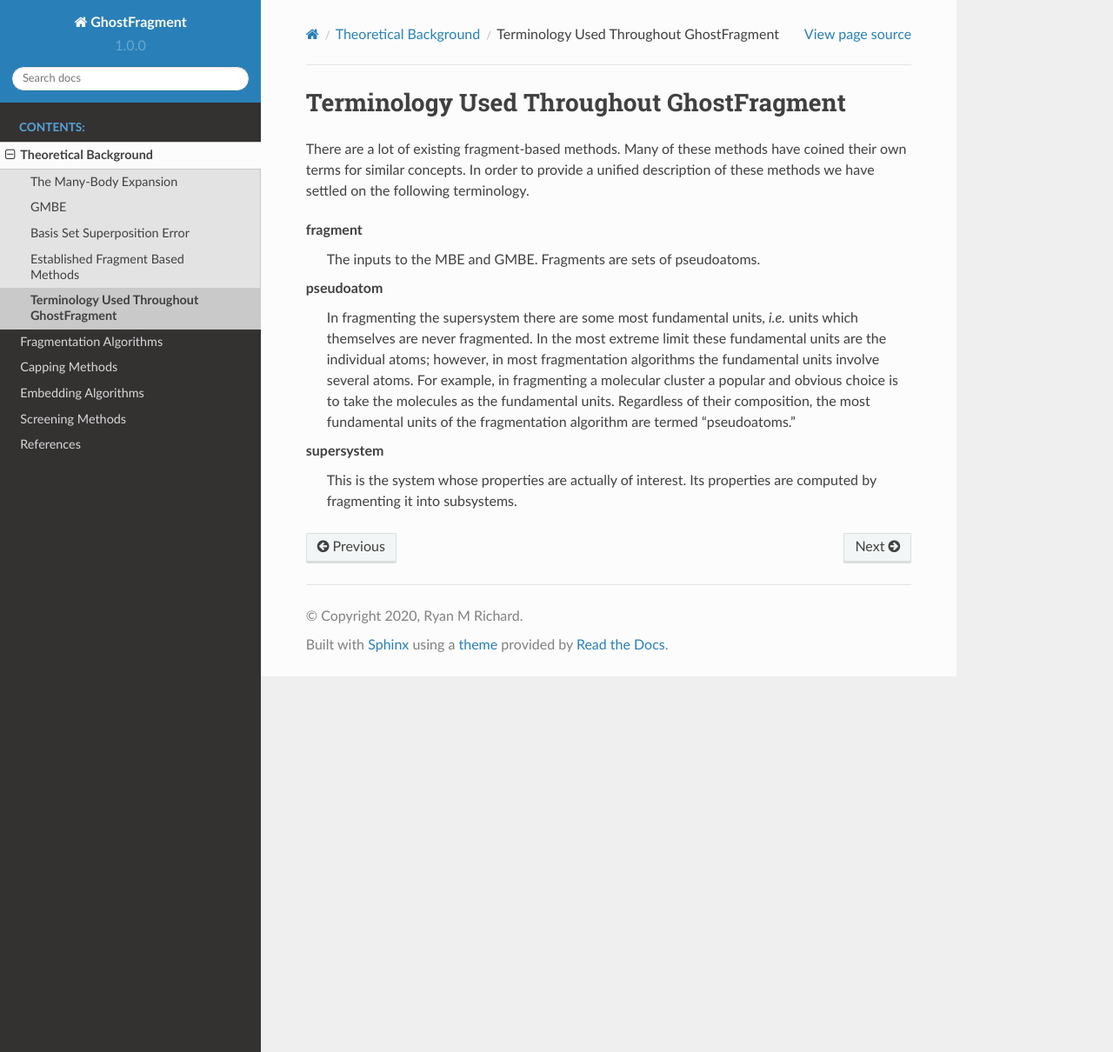
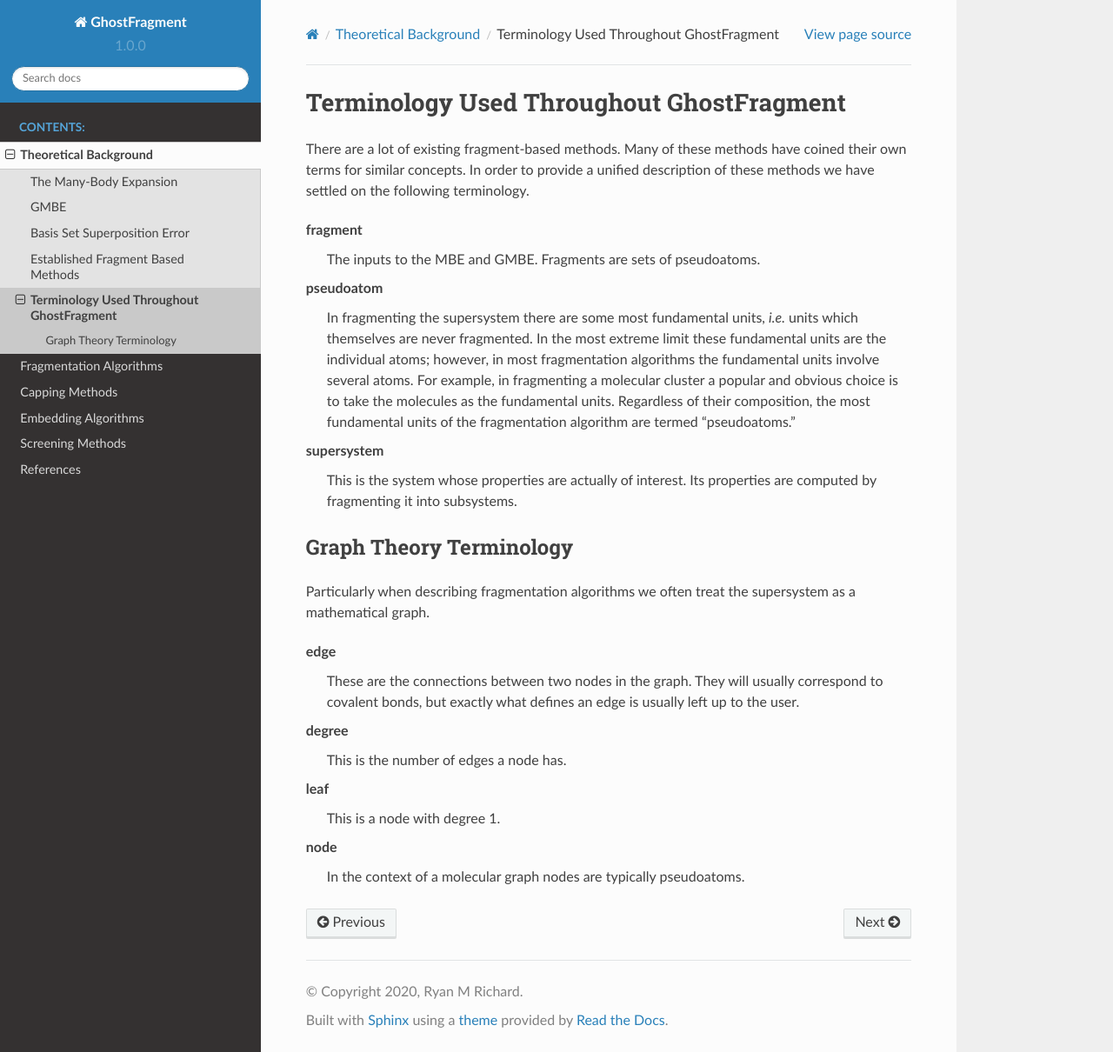
Before and after one commit to rmrresearch/GhostFragment, a Sphinx documentation site: the page built from docs/source/background/terminology.rst, in a window 1280 px wide and 1210 px high. Shown: the whole window at 87% size. Built offline with Sphinx 7.4.7 and the Read the Docs theme 2.0.0, drawn with Linux system fonts in a browser that asks for light colours.

Commit message:
back-up [skip ci]

```diff
--- a/docs/source/background/established_methods/index.rst
+++ b/docs/source/background/established_methods/index.rst
@@ -17,3 +17,4 @@ exahustive; particularly for the more popular methods.
    fmo
    mfcc
    gebf
+   smf
--- /dev/null
+++ b/docs/source/background/established_methods/smf.rst
@@ -0,0 +1,3 @@
+##################################
+Systematic Molecular Fragmentation
+##################################
--- a/docs/source/background/established_methods/timeline.rst
+++ b/docs/source/background/established_methods/timeline.rst
@@ -25,6 +25,12 @@ history of fragment-based methods.
 - Molecular Fractionation with Conjugate Caps (MFCC) :cite:`Zhang2003`
 
 ****
+2005
+****
+
+- Systematic Molecular Fragmentation (SMF) :cite:`Deev2005`
+
+****
 2007
 ****
 
--- a/docs/source/background/terminology.rst
+++ b/docs/source/background/terminology.rst
@@ -23,3 +23,21 @@ pseudoatom
 supersystem
    This is the system whose properties are actually of interest. Its properties
    are computed by fragmenting it into subsystems.
+
+************************
+Graph Theory Terminology
+************************
+
+Particularly when describing fragmentation algorithms we often treat the
+supersystem as a mathematical graph.
+
+edge
+   These are the connections between two nodes in the graph. They will usually
+   correspond to covalent bonds, but exactly what defines an edge is usually
+   left up to the user.
+degree
+   This is the number of edges a node has.
+leaf
+   This is a node with degree 1.
+node
+   In the context of a molecular graph nodes are typically pseudoatoms.
--- a/docs/source/refs.bib
+++ b/docs/source/refs.bib
@@ -245,3 +245,18 @@
   pages        = {839--844},
   volume       = {120}
 }
+
+%%%%%%%%%%%%%%%%%%%%%%%%%%%%%%%%%%%%%%%%%%%%%%%%%%%%%%%%%%%%%%%%%%%%%%%%%%%%%%%%
+%                   Systematic Molecular Fragmentation                         %
+%%%%%%%%%%%%%%%%%%%%%%%%%%%%%%%%%%%%%%%%%%%%%%%%%%%%%%%%%%%%%%%%%%%%%%%%%%%%%%%%
+
+Article{Deev2005,
+  author    = {Vitali Deev and Michael A. Collins},
+  journal   = {The Journal of Chemical Physics},
+  title     = {Approximateab initioenergies by systematic molecular fragmentation},
+  year      = {2005},
+  number    = {15},
+  pages     = {154102},
+  volume    = {122},
+  doi       = {10.1063/1.1879792}
+}
```
Also changed, not shown: docs/source/frag_methods/smf.rst (added, +70 -0 lines).
